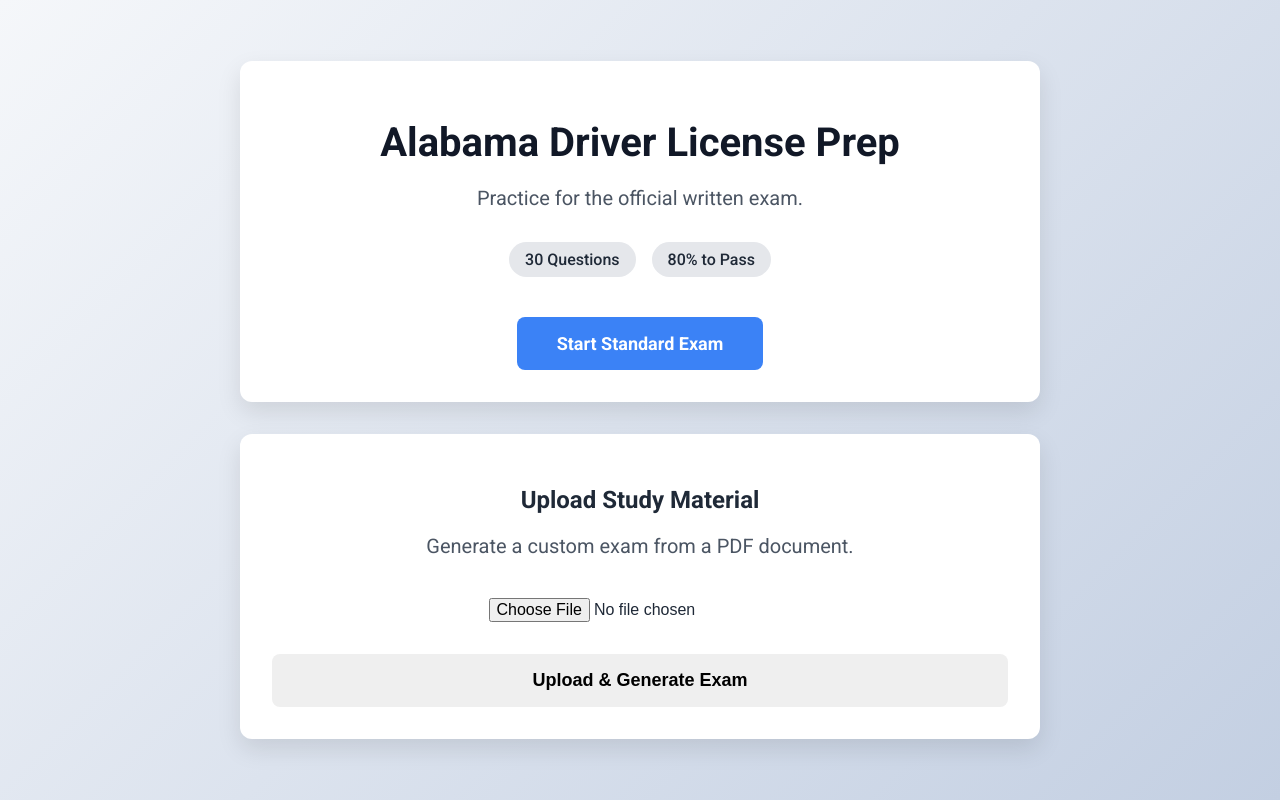
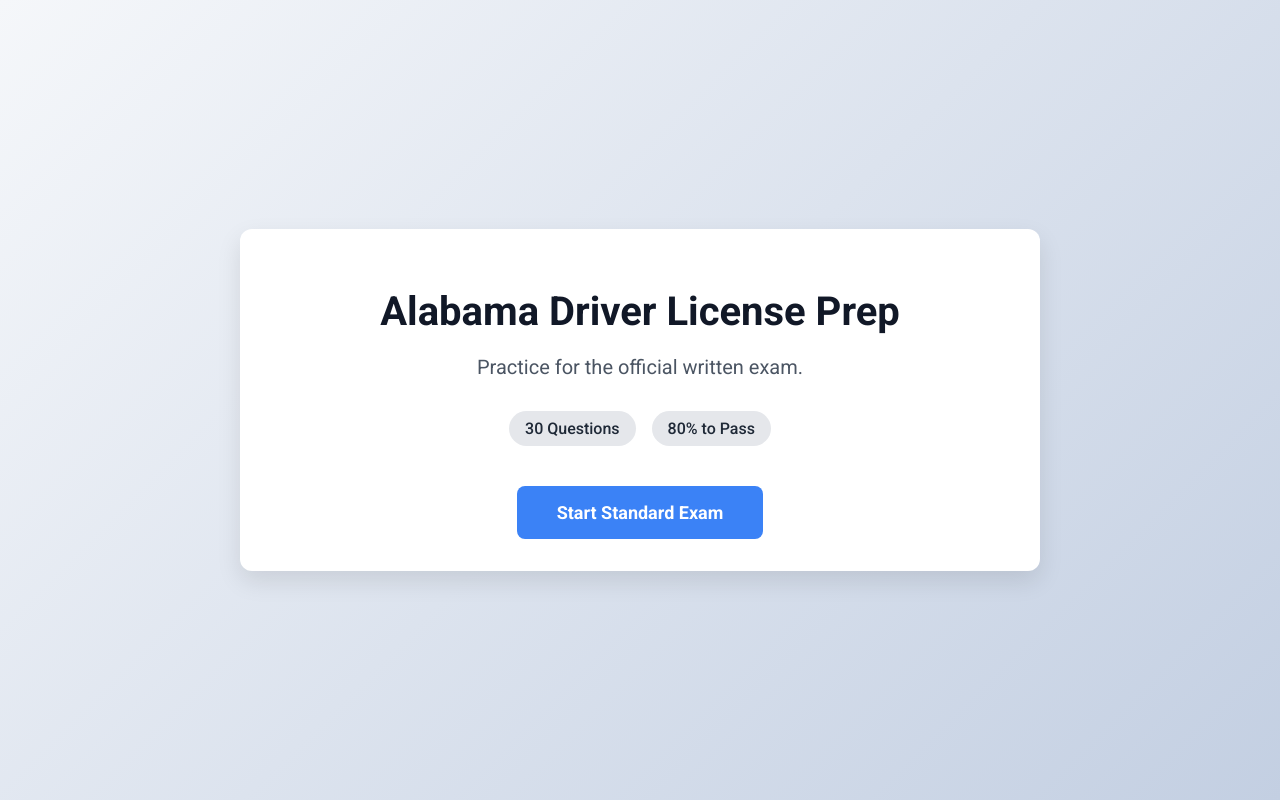
Before and after one commit to fiedon/AlabamaDrivingTest, a Flask app: page / in a window 1280 px wide. Run offline with Flask 3, Linux system fonts and the light colour scheme.

Commit message:
feat: Configure Render deployment, remove PDF upload functionality, and add the main landing page.

```diff
--- a/main.py
+++ b/main.py
@@ -2,9 +2,9 @@ from flask import Flask, render_template, request, redirect, url_for, session, j
 import exam_logic
 import os
 import random
-from dotenv import load_dotenv
+# from dotenv import load_dotenv
 
-load_dotenv() # Load environment variables from .env file
+# load_dotenv() # Load environment variables from .env file
 
 app = Flask(__name__)
 app.secret_key = "super_secret_key_change_this_for_prod"  # Needed for session
@@ -41,70 +41,7 @@ def start_exam():
 
     return redirect(url_for("quiz"))
 
-@app.route("/upload", methods=["POST"])
-def upload_pdf():
-    """Handles PDF upload and custom exam generation."""
-    if "file" not in request.files:
-        return redirect(url_for("index"))
-
-    file = request.files["file"]
-    if file.filename == "":
-        return redirect(url_for("index"))
-
-    if not os.environ.get("GEMINI_API_KEY"):
-         # In a real app, use flash messages. For now, simple error page or redirect.
-         return "Error: GEMINI_API_KEY not set in environment.", 500
-
-    try:
-        import pdf_processor
-
-        # Process PDF
-        text = pdf_processor.extract_text_from_pdf(file)
-        if not text:
-             return "Error: Could not extract text from PDF.", 400
-
-        # Generate Questions
-        custom_questions = pdf_processor.generate_quiz_from_text(text)
-
-        if not custom_questions:
-            return "Error: Failed to generate questions from text. Please try again.", 500
-
-        # Store in session
-        session.clear()
-        session["custom_questions"] = custom_questions
-        # Create a map for these custom questions in the session (or rely on index)
-        # To keep it simple, we'll store the full list in session for now,
-        # or just store IDs if we had a persistent store.
-        # Since we don't have a DB, session is the store.
-        # But session size is limited (4096 bytes usually for client side cookies).
-        # 30 questions with text might exceed cookie size!
-
-        # CRITICAL: Flask default session is client-side cookie.
-        # Storing 30 full questions will likely fail or get truncated.
-        # We should use server-side session or just store a temporary global?
-        # Global is bad for multi-user.
-        # For this single-user local app, we can maybe cheat with a global dict keyed by session ID
-        # or just rely on the user running this locally.
-
-        # Let's use a global cache keyed by a random ID stored in session.
-        exam_id = os.urandom(8).hex()
-        session["exam_id"] = exam_id
-        session["current_index"] = 0
-        session["score"] = 0
-        session["answers"] = {}
-        session["incorrect_answers"] = []
-        session["is_custom"] = True
-
-        # Global storage for custom exams (in-memory)
-        if not hasattr(app, "custom_exams"):
-            app.custom_exams = {}
-        app.custom_exams[exam_id] = custom_questions
-
-        return redirect(url_for("quiz"))
-
-    except Exception as e:
-        print(f"Upload error: {e}")
-        return f"An error occurred: {e}", 500
+# Upload route removed for static deployment
 
 @app.route("/quiz")
 def quiz():
--- /dev/null
+++ b/render.yaml
@@ -0,0 +1,6 @@
+services:
+  - type: web
+    name: alabama-driving-test
+    env: docker
+    plan: free
+    region: ohio
--- a/requirements.txt
+++ b/requirements.txt
@@ -2,6 +2,3 @@ Flask
 gunicorn
 customtkinter
 Pillow
-pypdf
-google-genai
-python-dotenv
--- a/templates/index.html
+++ b/templates/index.html
@@ -13,18 +13,4 @@
     <a href="{{ url_for('start_exam') }}" class="btn btn-primary">Start Standard Exam</a>
 </div>
 
-<div class="card upload-card" style="margin-top: 2rem;">
-    <h2>Upload Study Material</h2>
-    <p class="subtitle">Generate a custom exam from a PDF document.</p>
-
-    <form action="{{ url_for('upload_pdf') }}" method="post" enctype="multipart/form-data"
-        onsubmit="document.getElementById('upload-btn').innerText = 'Generating 200 Questions (approx 60s)...'; document.getElementById('upload-btn').disabled = true; this.submit();">
-        <div class="form-group" style="margin: 1.5rem 0;">
-            <input type="file" name="file" accept="application/pdf" required class="form-control"
-                style="font-size: 1rem; padding: 0.5rem;">
-        </div>
-        <button type="submit" id="upload-btn" class="btn btn-secondary" style="width: 100%;">Upload & Generate
-            Exam</button>
-    </form>
-</div>
 {% endblock %}
```
Also changed, not shown: 1 other file.
